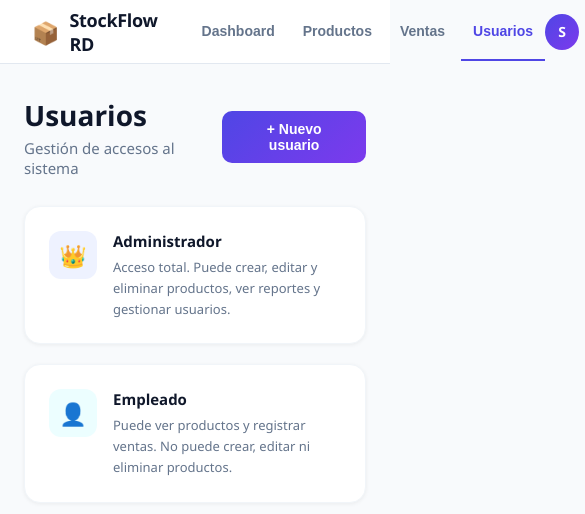
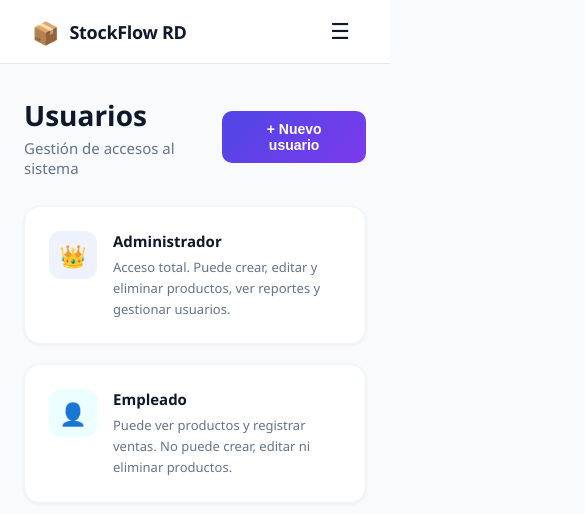
Before and after one commit to elviscarvajall04/stockflow-frontend, a React (Vite) app: page /users in a window 390 px wide. Shown: the top 514 px of the page, 585 px wide, since content can reach past the window. Built offline with nearby package versions, Linux system fonts and the light colour scheme; sample sign-in values are in the browser's storage.

Commit message:
Add responsive mobile design

```diff
--- a/src/components/Navbar.jsx
+++ b/src/components/Navbar.jsx
@@ -1,3 +1,4 @@
+import { useState } from "react";
 import { useAuth } from "../context/AuthContext";
 import { useNavigate, useLocation } from "react-router-dom";
 
@@ -6,6 +7,7 @@ export default function Navbar() {
   const navigate = useNavigate();
   const location = useLocation();
   const isAdmin = user?.role === "admin";
+  const [menuOpen, setMenuOpen] = useState(false);
 
   const handleLogout = () => {
     logout();
@@ -19,14 +21,19 @@ export default function Navbar() {
     { label: "Usuarios", path: "/users", show: isAdmin },
   ];
 
+  const handleNav = (path) => {
+    navigate(path);
+    setMenuOpen(false);
+  };
+
   return (
     <nav style={styles.nav}>
       <div style={styles.left}>
-        <div style={styles.brand}>
+        <div style={styles.brand} onClick={() => navigate("/dashboard")}>
           <span style={styles.icon}>📦</span>
           <span style={styles.brandName}>StockFlow RD</span>
         </div>
-        <div style={styles.links}>
+        <div style={styles.links} className="nav-links">
           {links.filter((l) => l.show).map((l) => (
             <button
               key={l.path}
@@ -45,7 +52,7 @@ export default function Navbar() {
         </div>
       </div>
 
-      <div style={styles.right}>
+      <div style={styles.right} className="nav-right">
         <div style={styles.userInfo}>
           <div style={{
             ...styles.avatar,
@@ -57,10 +64,7 @@ export default function Navbar() {
           </div>
           <div>
             <p style={styles.userName}>{user?.name}</p>
-            <p style={{
-              ...styles.userRole,
-              color: isAdmin ? "#4f46e5" : "#0891b2",
-            }}>
+            <p style={{ ...styles.userRole, color: isAdmin ? "#4f46e5" : "#0891b2" }}>
               {user?.role === "admin" ? "Administrador" : "Empleado"}
             </p>
           </div>
@@ -69,6 +73,57 @@ export default function Navbar() {
           Cerrar sesión
         </button>
       </div>
+
+      <button
+        className="nav-hamburger"
+        style={styles.hamburger}
+        onClick={() => setMenuOpen(!menuOpen)}
+      >
+        {menuOpen ? "✕" : "☰"}
+      </button>
+
+      {menuOpen && (
+        <div style={styles.mobileMenu} className="nav-mobile-menu">
+          <div style={styles.mobileUser}>
+            <div style={{
+              ...styles.avatar,
+              background: isAdmin
+                ? "linear-gradient(135deg, #4f46e5, #7c3aed)"
+                : "linear-gradient(135deg, #0891b2, #0e7490)",
+            }}>
+              {user?.name?.charAt(0).toUpperCase()}
+            </div>
+            <div>
+              <p style={styles.userName}>{user?.name}</p>
+              <p style={{ ...styles.userRole, color: isAdmin ? "#4f46e5" : "#0891b2" }}>
+                {user?.role === "admin" ? "Administrador" : "Empleado"}
+              </p>
+            </div>
+          </div>
+
+          <div style={styles.mobileDivider} />
+
+          {links.filter((l) => l.show).map((l) => (
+            <button
+              key={l.path}
+              onClick={() => handleNav(l.path)}
+              style={{
+                ...styles.mobileLink,
+                background: location.pathname === l.path ? "#eef2ff" : "transparent",
+                color: location.pathname === l.path ? "#4f46e5" : "#334155",
+              }}
+            >
+              {l.label}
+            </button>
+          ))}
+
+          <div style={styles.mobileDivider} />
+
+          <button onClick={handleLogout} style={styles.mobileLogout}>
+            Cerrar sesión
+          </button>
+        </div>
+      )}
     </nav>
   );
 }
@@ -86,29 +141,125 @@ const styles = {
     top: 0,
     zIndex: 100,
   },
-  left: { display: "flex", alignItems: "center", gap: 32 },
-  brand: { display: "flex", alignItems: "center", gap: 10 },
+  left: {
+    display: "flex",
+    alignItems: "center",
+    gap: 32,
+  },
+  brand: {
+    display: "flex",
+    alignItems: "center",
+    gap: 10,
+    cursor: "pointer",
+  },
   icon: { fontSize: 22 },
   brandName: {
-    fontSize: 18, fontWeight: 700, color: "#0f172a", letterSpacing: "-0.3px",
+    fontSize: 18,
+    fontWeight: 700,
+    color: "#0f172a",
+    letterSpacing: "-0.3px",
   },
-  links: { display: "flex", alignItems: "center", gap: 4 },
+  links: {
+    display: "flex",
+    alignItems: "center",
+    gap: 4,
+  },
   link: {
-    padding: "20px 12px", background: "transparent", border: "none",
-    fontSize: 14, fontWeight: 600, cursor: "pointer", transition: "color 0.2s",
+    padding: "20px 12px",
+    background: "transparent",
+    border: "none",
+    fontSize: 14,
+    fontWeight: 600,
+    cursor: "pointer",
+    transition: "color 0.2s",
   },
-  right: { display: "flex", alignItems: "center", gap: 20 },
-  userInfo: { display: "flex", alignItems: "center", gap: 10 },
+  right: {
+    display: "flex",
+    alignItems: "center",
+    gap: 20,
+  },
+  userInfo: {
+    display: "flex",
+    alignItems: "center",
+    gap: 10,
+  },
   avatar: {
-    width: 36, height: 36, borderRadius: "50%",
-    color: "#fff", display: "flex", alignItems: "center",
-    justifyContent: "center", fontSize: 14, fontWeight: 700,
+    width: 36,
+    height: 36,
+    borderRadius: "50%",
+    color: "#fff",
+    display: "flex",
+    alignItems: "center",
+    justifyContent: "center",
+    fontSize: 14,
+    fontWeight: 700,
+    flexShrink: 0,
   },
   userName: { fontSize: 14, fontWeight: 600, color: "#0f172a", margin: 0 },
-  userRole: { fontSize: 12, margin: 0, textTransform: "capitalize" },
+  userRole: { fontSize: 12, margin: 0 },
   logoutBtn: {
-    padding: "8px 16px", background: "transparent",
-    border: "1.5px solid #e2e8f0", borderRadius: 8,
-    fontSize: 13, fontWeight: 600, color: "#64748b", cursor: "pointer",
+    padding: "8px 16px",
+    background: "transparent",
+    border: "1.5px solid #e2e8f0",
+    borderRadius: 8,
+    fontSize: 13,
+    fontWeight: 600,
+    color: "#64748b",
+    cursor: "pointer",
+  },
+  hamburger: {
+    background: "none",
+    border: "none",
+    fontSize: 22,
+    cursor: "pointer",
+    color: "#0f172a",
+    padding: "8px",
+  },
+  mobileMenu: {
+    position: "absolute",
+    top: 64,
+    left: 0,
+    right: 0,
+    background: "#fff",
+    borderBottom: "1px solid #e2e8f0",
+    padding: "16px",
+    display: "flex",
+    flexDirection: "column",
+    gap: 4,
+    zIndex: 99,
+    boxShadow: "0 4px 20px rgba(0,0,0,0.08)",
+  },
+  mobileUser: {
+    display: "flex",
+    alignItems: "center",
+    gap: 12,
+    padding: "8px 4px 16px",
+  },
+  mobileDivider: {
+    height: 1,
+    background: "#f1f5f9",
+    margin: "8px 0",
+  },
+  mobileLink: {
+    padding: "12px 16px",
+    border: "none",
+    borderRadius: 10,
+    fontSize: 15,
+    fontWeight: 600,
+    cursor: "pointer",
+    textAlign: "left",
+    transition: "background 0.2s",
+  },
+  mobileLogout: {
+    padding: "12px 16px",
+    background: "#fef2f2",
+    border: "none",
+    borderRadius: 10,
+    fontSize: 15,
+    fontWeight: 600,
+    color: "#dc2626",
+    cursor: "pointer",
+    textAlign: "left",
+    marginTop: 4,
   },
 };
--- a/src/index.css
+++ b/src/index.css
@@ -10,3 +10,19 @@ body {
   color: #0f172a;
   -webkit-font-smoothing: antialiased;
 }
+
+@media (max-width: 768px) {
+  .nav-links { display: none !important; }
+  .nav-right { display: none !important; }
+  .nav-hamburger { display: flex !important; }
+}
+
+@media (min-width: 769px) {
+  .nav-hamburger { display: none !important; }
+  .nav-mobile-menu { display: none !important; }
+}
+
+@media (max-width: 768px) {
+ .login-brand { display: none !important; }
+ .login-mobile-logo { display: flex !important; }
+}
--- a/src/pages/Login.jsx
+++ b/src/pages/Login.jsx
@@ -34,7 +34,8 @@ export default function Login() {
 
   return (
     <div style={styles.page}>
-      <div style={styles.brand}>
+      {/* Panel izquierdo - solo visible en desktop */}
+      <div className="login-brand" style={styles.brand}>
         <div style={styles.brandInner}>
           <div style={styles.logo}>
             <span style={styles.logoIcon}>📦</span>
@@ -59,7 +60,14 @@ export default function Login() {
         </div>
       </div>
 
+      {/* Panel derecho - formulario */}
       <div style={styles.formPanel}>
+        {/* Logo mobile */}
+        <div className="login-mobile-logo" style={styles.mobileLogo}>
+          <span style={styles.mobileLogoIcon}>📦</span>
+          <span style={styles.mobileLogoText}>StockFlow RD</span>
+        </div>
+
         <div style={styles.formCard}>
           <div style={styles.formHeader}>
             <h2 style={styles.formTitle}>Bienvenido de vuelta</h2>
@@ -190,10 +198,23 @@ const styles = {
   formPanel: {
     flex: 1,
     display: "flex",
+    flexDirection: "column",
     alignItems: "center",
     justifyContent: "center",
     background: "#f8fafc",
     padding: "40px 24px",
+  },
+  mobileLogo: {
+    display: "none",
+    alignItems: "center",
+    gap: 10,
+    marginBottom: 24,
+  },
+  mobileLogoIcon: { fontSize: 28 },
+  mobileLogoText: {
+    fontSize: 22,
+    fontWeight: 700,
+    color: "#0f172a",
   },
   formCard: {
     width: "100%",
```
